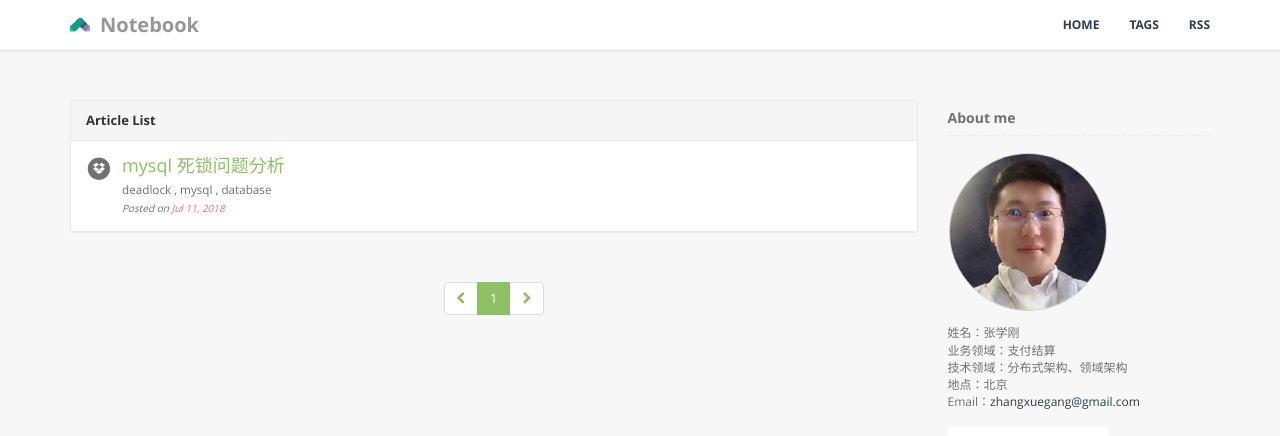
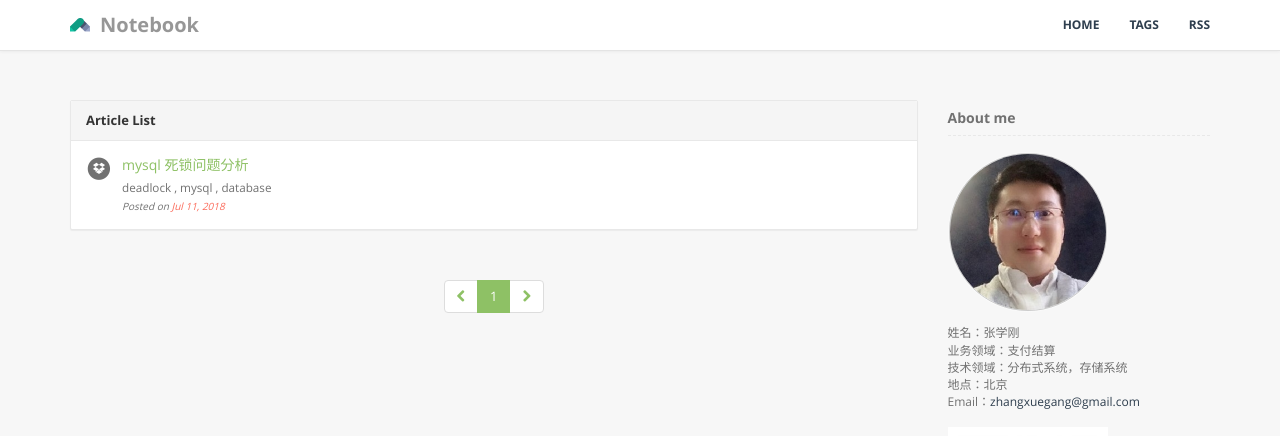
Before and after one commit to unionstars/unionstars.github.io, a Jekyll site: the page built from index.html, in a window 1280 px wide and 958 px high. Shown: the top 436 px of the window. Built offline with Jekyll 4.4.1, drawn with Linux system fonts in a browser that asks for light colours; the list of posts is cut into pages by our own code.

Commit message:
refactor

```diff
--- a/_includes/author.html
+++ b/_includes/author.html
@@ -7,7 +7,7 @@
     <p class="clear text-sm">
         姓名：张学刚<br/>
         业务领域：支付结算<br/>
-        技术领域：分布式架构、领域架构<br/>
+        技术领域：分布式系统，存储系统<br/>
         地点：北京<br/>
         Email：<a href=mailto:zhangxuegang@gmail.com>zhangxuegang@gmail.com</a><br/>
     </p>
--- a/_includes/list_post.html
+++ b/_includes/list_post.html
@@ -1,7 +1,7 @@
 <article class="media">
   {% include display_icon.html %}
   <div class="media-body">
-    <a href="{{ post.url | prepend: site.baseurl }}" class="h4 text-success">{{ post.title }}</a>
+    <a href="{{ post.url | prepend: site.baseurl }}" class="h5 text-success">{{ post.title }}</a>
     <small class="block m-t-xs">
       {% for post_tag in post.tags %}
         {{ post_tag }}
```
